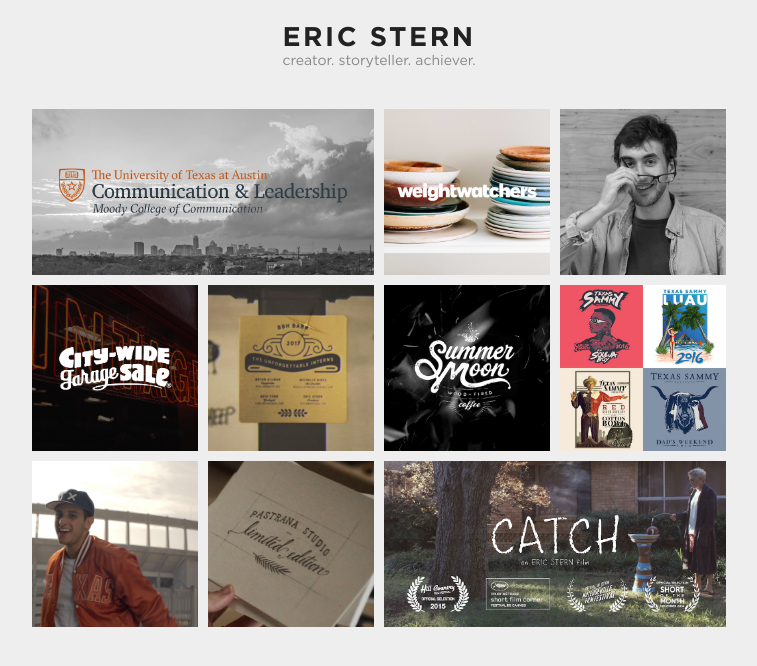
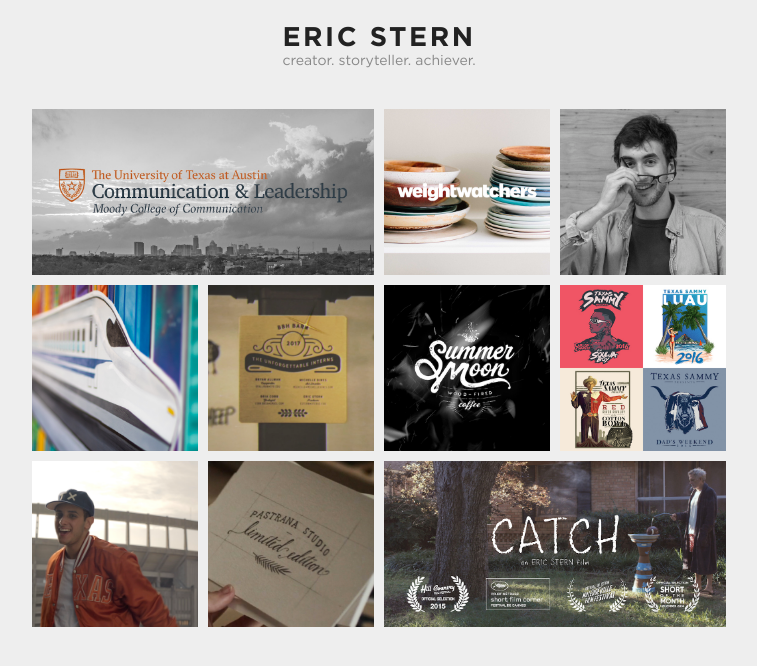
Before and after one commit to heidarianw/EricStern, a Jekyll site: the page built from index.markdown, in a window 1280 px wide. Shown: the top 666 px of the page, without its empty margins (261-1018 px from the left). Built offline with Jekyll 4.4.1, drawn with Linux system fonts in a browser that asks for light colours; nearby versions of some CDN libraries; some web fonts are replaced.

Commit message:
Updated Index

```diff
--- a/index.markdown
+++ b/index.markdown
@@ -11,8 +11,8 @@
 - page_url: "/about"
   title: About
   cover_image: "/uploads/eric-cover.jpg"
-- project: Texas Central — The Texas High-Speed Train
-  cover_image: "/uploads/city-wide-cover.jpg"
+- project: The Texas High-Speed Train
+  cover_image: "/uploads/CS0A8079-3.jpg"
 - project: "The Interns You'll \n\nNever Forget"
   cover_image: "/uploads/interns-cover.png"
 - project: Summer Moon Coffee
```
